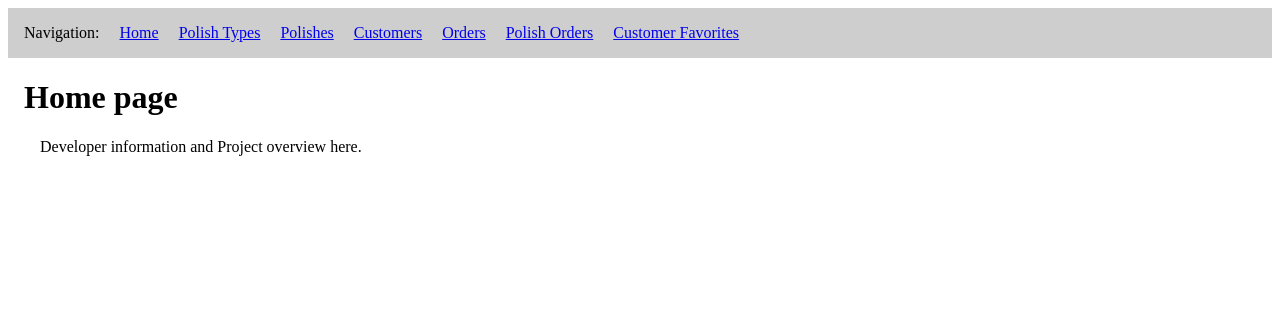
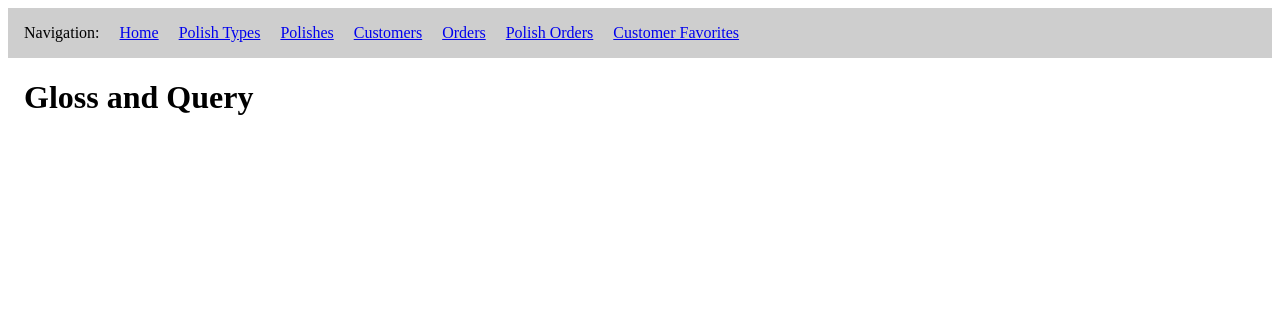
Before and after one commit to kelseybowen/GlossAndQuery, a Flask app: template templates/home.j2 in a window 1280 px wide. Shown: the top 318 px of the page. Run offline with Flask 3, Linux system fonts and the light colour scheme; the template is opened without the code that fills it, so the values that code supplies are empty.

Commit message:
updated home page and added a home page and routing

```diff
--- a/app.py
+++ b/app.py
@@ -5,6 +5,7 @@ from flask import Flask, render_template, request, redirect
 import database.db_connector as db
 
 PORT = 8282
+DEV_PORT =  9009
 
 app = Flask(__name__)
 
@@ -13,6 +14,15 @@ app = Flask(__name__)
 
 # READ ROUTES
 @app.route("/", methods=["GET"])
+#home
+def home():
+    try:
+        return render_template("home.j2")
+
+    except Exception as e:
+        print(f"Error rendering page: {e}")
+        return "An error occurred while rendering the page.", 500
+
 
 # polish types
 @app.route("/polish-types")
@@ -76,7 +86,7 @@ def polish_orders():
       all_polishes=pol_list
     )
 
-# customer favorites
+#customer favorites
 @app.route("/customer-favorites")
 def customer_favorites():
     dbConnection = db.connectDB()
@@ -84,14 +94,9 @@ def customer_favorites():
     dbConnection.close()
     return render_template("customer-favorites.j2", favorites=rows)
 
-#home
-def home():
-    try:
-        return render_template("home.j2")
 
-    except Exception as e:
-        print(f"Error rendering page: {e}")
-        return "An error occurred while rendering the page.", 500
+#
+
 
 
 
@@ -100,5 +105,5 @@ def home():
 
 if __name__ == "__main__":
     app.run(
-        port=PORT, debug=True
+        port=PORT , debug=True
     )  # debug is an optional parameter. Behaves like nodemon in Node.
--- a/templates/home.j2
+++ b/templates/home.j2
@@ -1,9 +1,7 @@
 {% extends "main.j2" %}
 {% block content %}
 
-<h1>Home page</h1>
-<div class="homepageDescription">
-    <p>Developer information and Project overview here.</p>
-</div>
+<h1>Gloss and Query</h1>
+
 
 {% endblock %}
```
